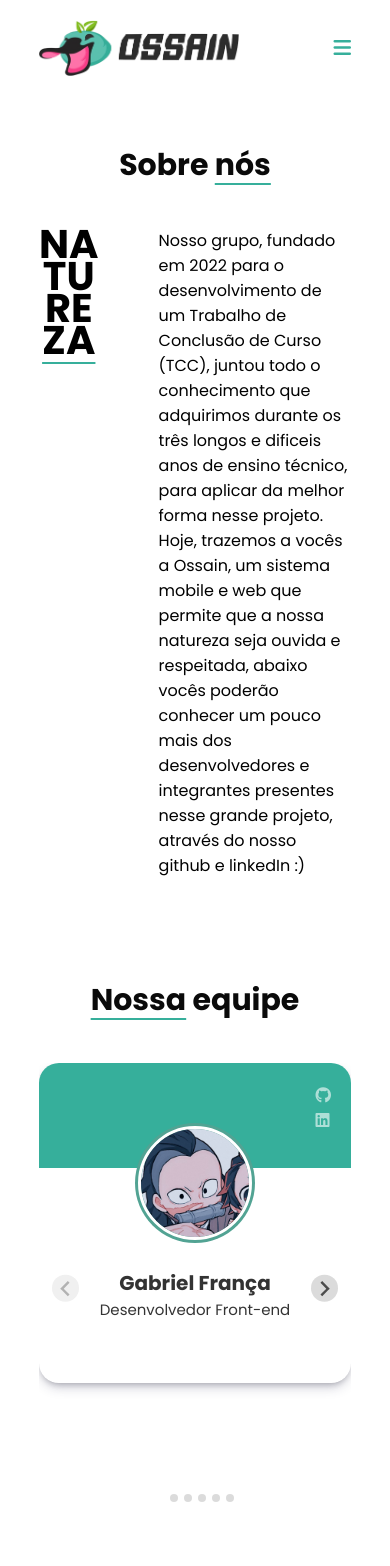
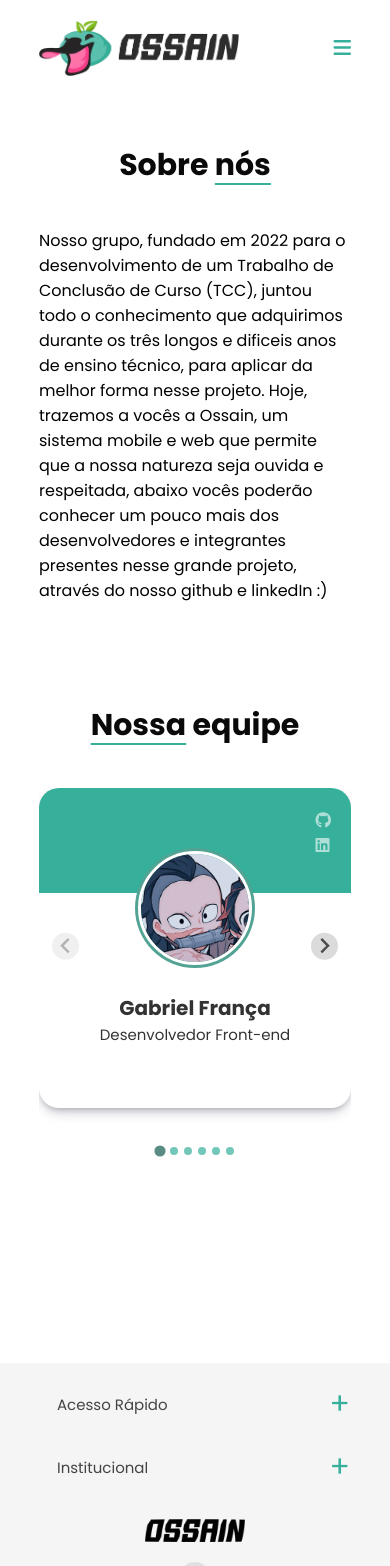
Before and after one commit to gfrnca/angular-ossain-tcc, an Angular app: page /about in a window 390 px wide. Shown: the top 1566 px of the page. Built offline with nearby package versions, Linux system fonts and the light colour scheme.

Commit message:
Responsividade página /about e alterações no Splide

```diff
--- a/src/app/about/about.component.css
+++ b/src/app/about/about.component.css
@@ -65,6 +65,7 @@
 
 .splide {
     height: 450px;
+    padding-bottom: 40px;
 }
 
 .splide__track {
@@ -76,6 +77,10 @@
     flex-direction: column;
     border-radius: 20px;
     box-shadow: rgba(50, 50, 93, 0.25) 0px 6px 12px -2px, rgba(0, 0, 0, 0.3) 0px 3px 7px -3px;
+}
+
+.splide__pagination--ltr {
+    padding: 80px;
 }
 
 .card-top {
@@ -153,3 +158,18 @@
 .media-icons div:hover {
     opacity: 1;
 }
+
+@media only screen and (max-width: 900px) {
+    .main-container {
+        flex-direction: column;
+    }
+
+    .phrase {
+        display: none;
+        order: 2;
+    }
+
+    .main-text {
+        margin-left: 0px;
+    }
+}
--- a/src/app/about/about.component.ts
+++ b/src/app/about/about.component.ts
@@ -152,6 +152,7 @@ Hoje, trazemos a vocês a Ossain, um sistema mobile e web que permite que a noss
                       </div>
                     </li>
 
+
                     <!-- Victória Caroline -->
                     <li class="splide__slide">
                       <div class="card-top">
@@ -233,6 +234,9 @@ export class AboutComponent implements OnInit {
       focus: 0,
       fixedHeight: "20rem",
       gap: "1rem",
+      classes: {
+        pagination: 'splide__pagination pagination'
+      },
       breakpoints: {
         1275: {
           perPage: 2,
--- a/src/styles.css
+++ b/src/styles.css
@@ -16,6 +16,22 @@ a {
     color: unset;
 }
 
+.pagination {
+    bottom: 80px;
+}
+
+.splide__pagination__page {
+    background: #36af9b;
+}
+
+.splide__pagination__page.is-active {
+    background: #155b4f;
+}
+
+.splide__arrow {
+    top: 35%;
+}
+
 @media only screen and (max-width: 1100px) {
     .container {
         padding: 0 10%;
```
